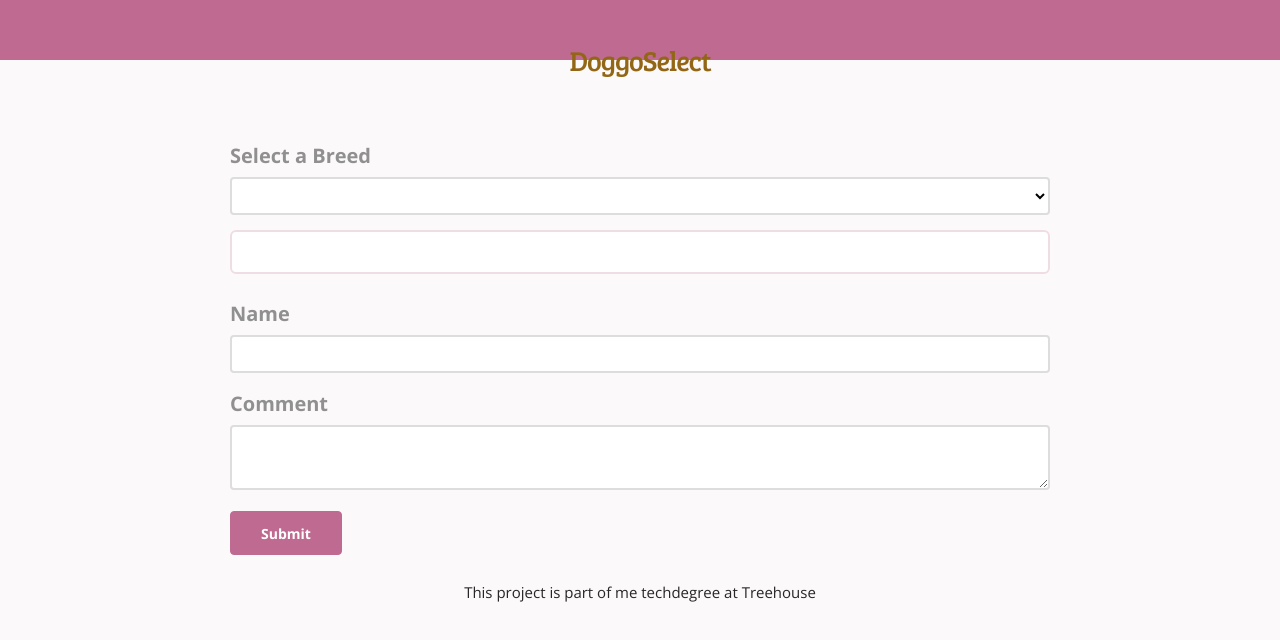
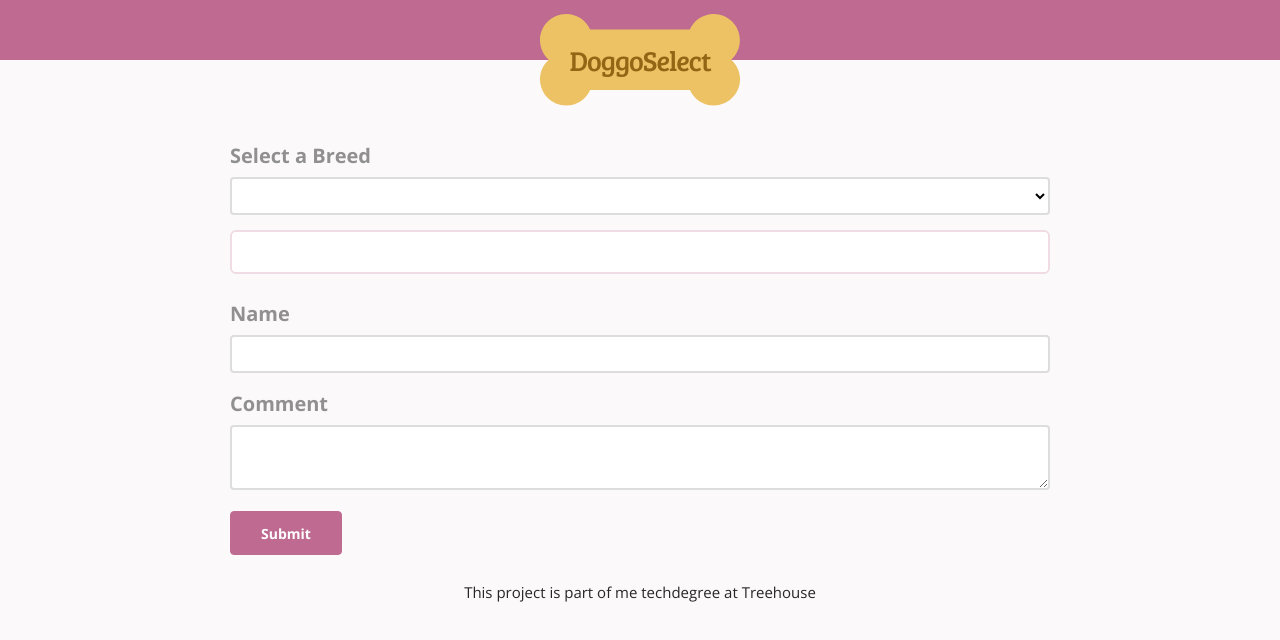
Before and after one commit to akibrahimug/DoggoSelect, a plain HTML site: page index.html in a window 1280 px wide. Drawn offline with nearby package versions, Linux system fonts and the light colour scheme; no server answers.

Commit message:
Svg added

```diff
--- a/css/styles.css
+++ b/css/styles.css
@@ -931,7 +931,7 @@ mark {
     transform: translateX(-50%);
     width: 200px;
     height: 92px;
-    background-image: url("../images/logo.svg");
+    background-image: url("image/logo.svg");
     line-height: 0;
     background-size: 100%;
     background-repeat: no-repeat;
```
Also changed, not shown: css/image/logo.svg (added).
